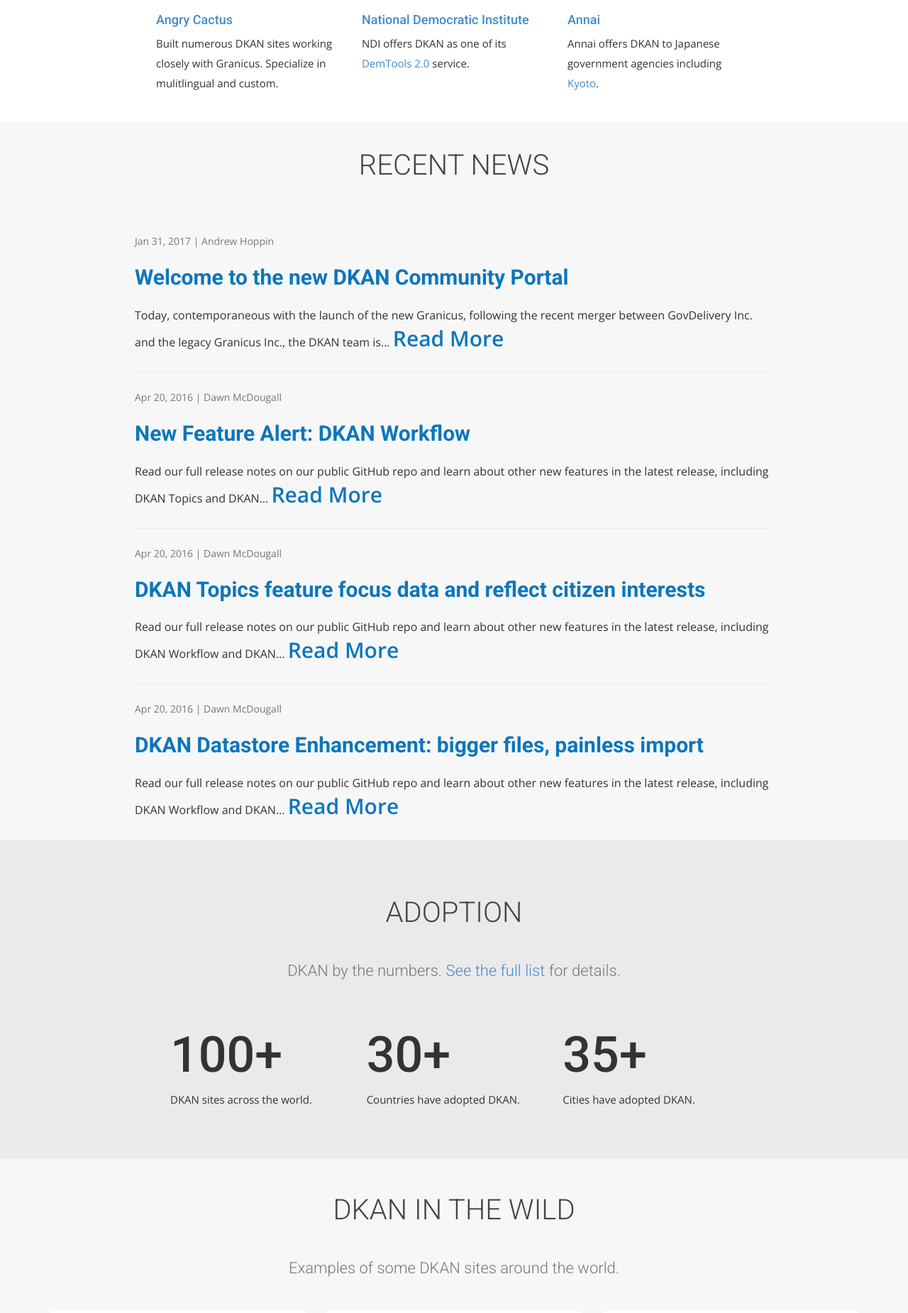
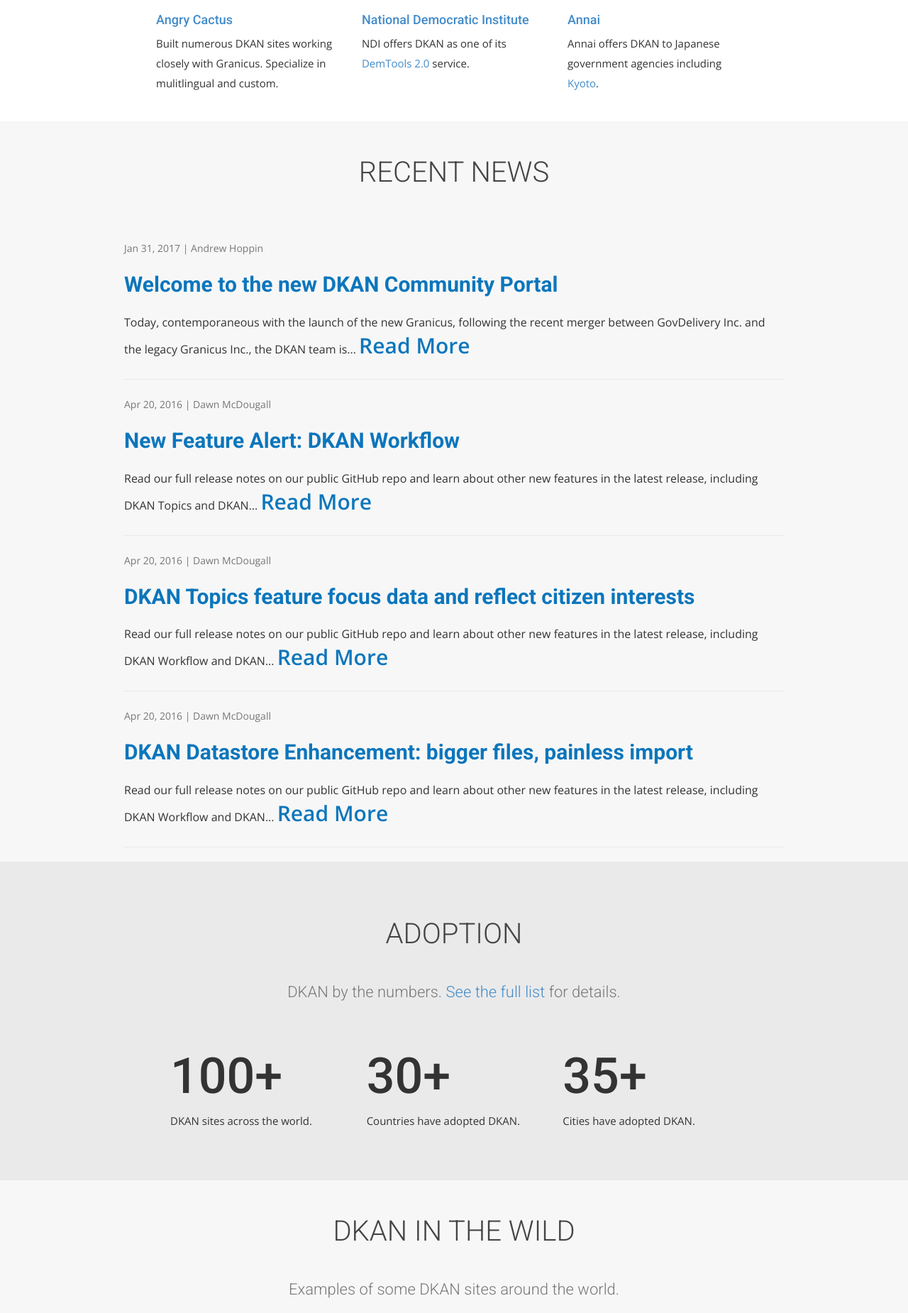
Before and after one commit to GetDKAN/GetDKAN.com, a Jekyll site: the page built from index.html, in a window 1280 px wide. Shown: the part 3140-4990 px from the top of the page at 71% size. Built offline with Jekyll 4.4.1, drawn with Linux system fonts in a browser that asks for light colours; nearby versions of some CDN libraries; some web fonts are replaced; grey boxes are pictures that could not be loaded.

Commit message:
Update dkan.css

```diff
--- a/css/dkan.css
+++ b/css/dkan.css
@@ -211,6 +211,9 @@
     background-color: rgb(12, 118, 188);
     border-color: #8baaca;
     margin-top: 20px;
+}
+#updates .container {
+  padding: 10px 0 20px;
 }
 #updates .container,
 #partners .container,
```
